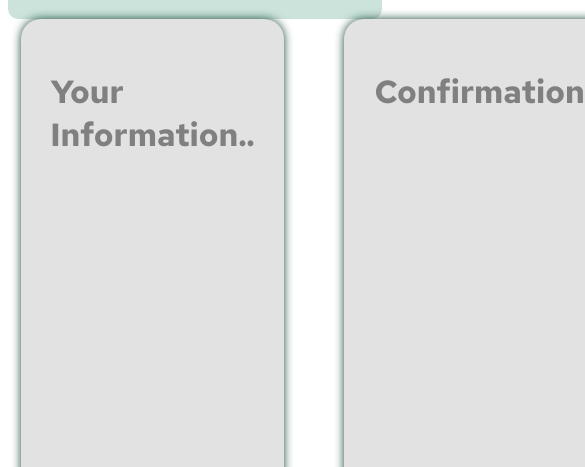
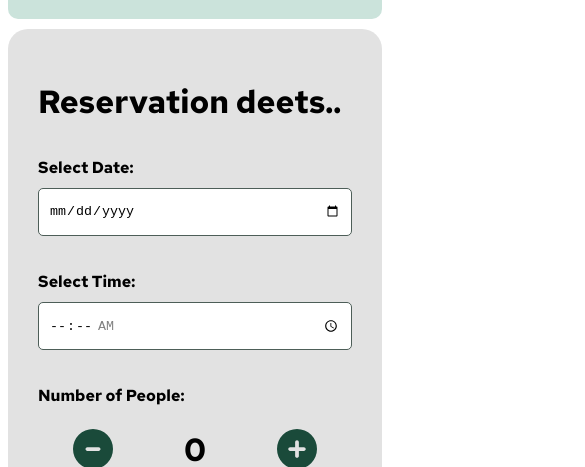
Before and after one commit to breadfan18/meta-capstone, a React (Create React App) app: page /reservations in a window 390 px wide. Shown: the part 377-844 px from the top of the page, 585 px wide, since content can reach past the window. Built offline with nearby package versions, Linux system fonts and the light colour scheme.

Commit message:
setup reservationsMobile but problems

```diff
--- a/src/components/reservations/Confirmation.jsx
+++ b/src/components/reservations/Confirmation.jsx
@@ -6,9 +6,10 @@ export default function Confirmation({
   date,
   selectedTimeSlot,
   userInformation,
+  containerClass,
 }) {
   return (
-    <div class="reservationContainer">
+    <div class={containerClass}>
       <h1 style={{ color: continueToConfirmation ? "#1a4a3a" : "gray" }}>
         Confirmation..
       </h1>
--- a/src/components/reservations/ReservationDetails.jsx
+++ b/src/components/reservations/ReservationDetails.jsx
@@ -12,10 +12,11 @@ export default function ReservationDetails({
   selectedTimeSlot,
   setSelectedTimeSlot,
   setContinueToUserInfo,
+  containerClass,
 }) {
   return (
-    <div class="reservationContainer">
-      <h1>Give us the deets..</h1>
+    <div class={containerClass}>
+      <h1>Reservation deets..</h1>
       <form id="reservationForm">
         <div className="inputField">
           <label for="date">Select Date:</label>
--- a/src/components/reservations/Reservations.css
+++ b/src/components/reservations/Reservations.css
@@ -16,12 +16,24 @@
   background-color: var(--light-gray);
   display: flex;
   flex-direction: column;
-  width: 25rem;
+  width: 28%;
   padding: 30px;
   border-radius: 20px;
   height: 42rem;
   margin: 0 30px;
   box-shadow: 0 0 10px var(--primary-green);
+}
+
+.reservationContainerMobile {
+  background-color: var(--light-gray);
+  display: flex;
+  flex-direction: column;
+  width: 100%f;
+  padding: 30px;
+  border-radius: 20px;
+  height: 42rem;
+  margin: 10px 0;
+  /* box-shadow: 0 0 10px var(--primary-green); */
 }
 
 .reservationContainer h1 {
--- a/src/components/reservations/Reservations.jsx
+++ b/src/components/reservations/Reservations.jsx
@@ -4,8 +4,11 @@ import { getTimeIncrements } from "../../helpers";
 import ReservationDetails from "./ReservationDetails";
 import UserInformation from "./UserInformation";
 import Confirmation from "./Confirmation";
+import useWindhowWidth from "../../windowWidth";
+import ReservationsMobile from "./ReservationsMobile";
 
 export default function Reservations() {
+  const { isMobile, isTablet } = useWindhowWidth();
   const [continueToUserInfo, setContinueToUserInfo] = useState(false);
   const [continueToConfirmation, setContinueToConfirmation] = useState(false);
   const [people, setPeople] = useState(0);
@@ -21,6 +24,7 @@ export default function Reservations() {
   });
 
   const handleUserInformation = (e) => {
+    e.preventDefault();
     console.log(e.target.name, e.target.value);
 
     setUserInformation({
@@ -35,7 +39,9 @@ export default function Reservations() {
     }
   }, [time]);
 
-  return (
+  return isMobile || isTablet ? (
+    <ReservationsMobile />
+  ) : (
     <div className="reservactionsMainContainer">
       <ReservationDetails
         date={date}
@@ -48,12 +54,22 @@ export default function Reservations() {
         selectedTimeSlot={selectedTimeSlot}
         setSelectedTimeSlot={setSelectedTimeSlot}
         setContinueToUserInfo={setContinueToUserInfo}
+        containerClass={
+          isMobile || isTablet
+            ? "reservationContainerMobile"
+            : "reservationContainer"
+        }
       />
       <UserInformation
         continueToUserInfo={continueToUserInfo}
         setContinueToConfirmation={setContinueToConfirmation}
         userInformation={userInformation}
         handleUserInformation={handleUserInformation}
+        containerClass={
+          isMobile || isTablet
+            ? "reservationContainerMobile"
+            : "reservationContainer"
+        }
       />
       <Confirmation
         continueToConfirmation={continueToConfirmation}
@@ -61,6 +77,11 @@ export default function Reservations() {
         date={date}
         selectedTimeSlot={selectedTimeSlot}
         userInformation={userInformation}
+        containerClass={
+          isMobile || isTablet
+            ? "reservationContainerMobile"
+            : "reservationContainer"
+        }
       />
     </div>
   );
--- /dev/null
+++ b/src/components/reservations/ReservationsMobile.jsx
@@ -0,0 +1,78 @@
+import React, { useEffect, useState } from "react";
+import "./Reservations.css";
+import { getTimeIncrements } from "../../helpers";
+import ReservationDetails from "./ReservationDetails";
+import UserInformation from "./UserInformation";
+import Confirmation from "./Confirmation";
+
+export default function ReservationsMobile() {
+  const [people, setPeople] = useState(0);
+  const [date, setDate] = useState("");
+  const [time, setTime] = useState("");
+  const [tableTimeOptions, setTableTimeOptions] = useState([]);
+  const [selectedTimeSlot, setSelectedTimeSlot] = useState("");
+  const [userInformation, setUserInformation] = useState({
+    userName: "",
+    email: "",
+    phone: "",
+    occasion: "",
+  });
+
+  const handleUserInformation = (e) => {
+    setUserInformation({
+      ...userInformation,
+      [e.target.name]: e.target.value,
+    });
+  };
+
+  useEffect(() => {
+    if (time !== "") {
+      setTableTimeOptions(getTimeIncrements(time));
+    }
+  }, [time]);
+
+  const [continueToUserInfo, setContinueToUserInfo] = useState(false);
+  const [continueToConfirmation, setContinueToConfirmation] = useState(false);
+
+  console.log(continueToUserInfo, continueToConfirmation);
+
+  return (
+    <div containerClass="reservationsMainContainer">
+      {!continueToUserInfo && !continueToConfirmation && (
+        <ReservationDetails
+          date={date}
+          setDate={setDate}
+          time={time}
+          setTime={setTime}
+          people={people}
+          setPeople={setPeople}
+          tableTimeOptions={tableTimeOptions}
+          selectedTimeSlot={selectedTimeSlot}
+          setSelectedTimeSlot={setSelectedTimeSlot}
+          setContinueToUserInfo={setContinueToUserInfo}
+          containerClass="reservationContainerMobile"
+        />
+      )}
+      {continueToUserInfo && (
+        <UserInformation
+          userInformation={userInformation}
+          handleUserInformation={handleUserInformation}
+          continueToUserInfo={continueToUserInfo}
+          setContinueToConfirmation={setContinueToConfirmation}
+          setContinueToUserInfo={setContinueToUserInfo}
+          containerClass="reservationContainerMobile"
+        />
+      )}
+      {continueToConfirmation && !continueToUserInfo && (
+        <Confirmation
+          people={people}
+          date={date}
+          selectedTimeSlot={selectedTimeSlot}
+          continueToConfirmation={continueToConfirmation}
+          userInformation={userInformation}
+          containerClass="reservationContainerMobile"
+        />
+      )}
+    </div>
+  );
+}
--- a/src/components/reservations/UserInformation.jsx
+++ b/src/components/reservations/UserInformation.jsx
@@ -5,9 +5,11 @@ export default function UserInformation({
   setContinueToConfirmation,
   userInformation,
   handleUserInformation,
+  containerClass,
+  setContinueToUserInfo,
 }) {
   return (
-    <div class="reservationContainer">
+    <div class={containerClass}>
       <h1 style={{ color: continueToUserInfo ? "#1a4a3a" : "gray" }}>
         Your Information..
       </h1>
@@ -38,7 +40,7 @@ export default function UserInformation({
           <div>
             <label for="time">Phone Number:</label>
             <input
-              type="email"
+              type="phone"
               id="phone"
               name="phone"
               required
@@ -64,7 +66,13 @@ export default function UserInformation({
           <button
             type="submit"
             className="reserveButton"
-            onClick={() => setContinueToConfirmation(true)}
+            onClick={(e) => {
+              e.preventDefault();
+              if (setContinueToUserInfo) {
+                setContinueToUserInfo(false);
+              }
+              setContinueToConfirmation(true);
+            }}
             disabled={
               userInformation.userName === "" ||
               userInformation.email === "" ||
```
